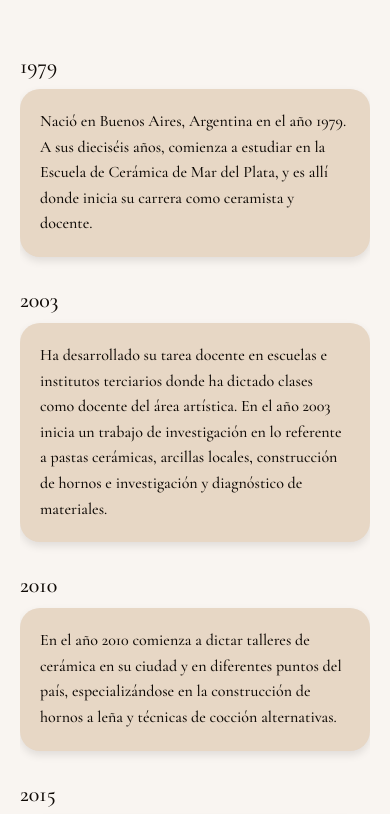
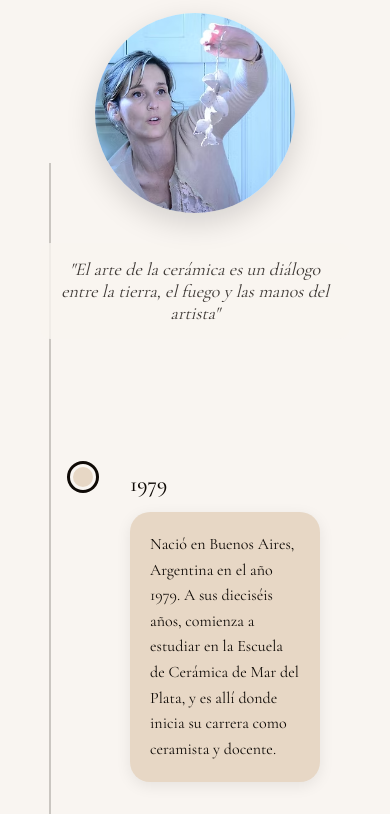
Before and after one commit to RenzoMaggi16/maria_laura_galeotti, a plain HTML site: page asstes/sections/html/bio.html in a window 390 px wide. Shown: the part 186-1000 px from the top of the page. Drawn offline with nearby package versions, Linux system fonts and the light colour scheme.

Commit message:
cambios bio

```diff
--- a/asstes/sections/html/bio.html
+++ b/asstes/sections/html/bio.html
@@ -11,6 +11,8 @@
     <!-- Estilos CSS -->
     <link rel="stylesheet" href="../../style.css">
     <link rel="stylesheet" href="../styles/bio.css">
+    <!-- Font Awesome para iconos -->
+    <link rel="stylesheet" href="https://cdnjs.cloudflare.com/ajax/libs/font-awesome/6.4.0/css/all.min.css">
 </head>
 <body>
     <nav>
@@ -24,15 +26,21 @@
 
     <main id="main-content">
         <div class="container">
-            <div class="title-container">
+            <div class="title-container fade-in">
                 <h1 class="bio-title">Bio</h1>
             </div>
-            <!-- Diseño alternado con imagen central -->
-            <div class="bio-layout">
-                <div class="bio-image-container">
 
+            <div class="bio-timeline">
+                <div class="timeline-line"></div>
+
+                <div class="bio-intro fade-in">
+                    <div class="bio-image-wrapper">
+                        <img src="../../images/BIO1.png" class="profile-image" alt="Maria Laura Galeotti">
+                    </div>
+                    <p class="bio-quote">"El arte de la cerámica es un diálogo entre la tierra, el fuego y las manos del artista"</p>
                 </div>
-                <div id="bio-blocks" class="bio-blocks"></div>
+
+                <div id="bio-entries" class="bio-entries"></div>
             </div>
         </div>
     </main>
@@ -49,8 +57,8 @@
             </div>
             <div class="footer-contact">
                 <div class="social-buttons">
-                    <a href="https://www.instagram.com/lauragaleotti_ceramica/" class="btn">Instagram</a>
-                    <a href="https://www.youtube.com/@tallerhuellasenelbarro/featured" class="btn">Youtube</a>
+                    <a href="https://www.instagram.com/lauragaleotti_ceramica/" class="btn"><i class="fab fa-instagram"></i> Instagram</a>
+                    <a href="https://www.youtube.com/@tallerhuellasenelbarro/featured" class="btn"><i class="fab fa-youtube"></i> Youtube</a>
                 </div>
                 <div class="email">marialauragaleotti@gmail.com</div>
             </div>
--- a/asstes/sections/scripts/bio.js
+++ b/asstes/sections/scripts/bio.js
@@ -50,23 +50,21 @@ const bioData = [
   }
 ];
 
-function renderBioBlocks() {
-  const bioBlocks = document.getElementById('bio-blocks');
-  if (!bioBlocks) return;
+function renderBioEntries() {
+  const bioEntries = document.getElementById('bio-entries');
+  if (!bioEntries) return;
 
   // Limpiar el contenedor
-  bioBlocks.innerHTML = '';
+  bioEntries.innerHTML = '';
 
+  // Renderizar todas las entradas biográficas
   bioData.forEach((item, index) => {
     const entry = document.createElement('div');
     entry.className = 'bio-entry';
+    entry.setAttribute('data-year', item.year);
 
-    // Alternar entre izquierda y derecha
-    if (index % 2 === 0) {
-      entry.classList.add('left');
-    } else {
-      entry.classList.add('right');
-    }
+    const content = document.createElement('div');
+    content.className = 'bio-content';
 
     const yearElement = document.createElement('h3');
     yearElement.className = 'bio-year';
@@ -76,12 +74,33 @@ function renderBioBlocks() {
     textElement.className = 'bio-text';
     textElement.textContent = item.text;
 
-    entry.appendChild(yearElement);
-    entry.appendChild(textElement);
-    bioBlocks.appendChild(entry);
+    content.appendChild(yearElement);
+    content.appendChild(textElement);
+    entry.appendChild(content);
+    bioEntries.appendChild(entry);
+  });
+
+  // Iniciar las animaciones al hacer scroll
+  checkVisibility();
+}
+
+// Función para verificar la visibilidad de los elementos y aplicar animaciones
+function checkVisibility() {
+  const bioEntries = document.querySelectorAll('.bio-entry');
+  const windowHeight = window.innerHeight;
+
+  bioEntries.forEach(entry => {
+    const entryTop = entry.getBoundingClientRect().top;
+
+    if (entryTop < windowHeight * 0.85) {
+      entry.classList.add('visible');
+    }
   });
 }
 
 document.addEventListener('DOMContentLoaded', () => {
-  renderBioBlocks();
+  renderBioEntries();
+
+  // Añadir evento de scroll para las animaciones
+  window.addEventListener('scroll', checkVisibility);
 });
--- a/asstes/sections/styles/bio.css
+++ b/asstes/sections/styles/bio.css
@@ -19,7 +19,13 @@ body {
 /* Navegación */
 nav {
     padding: 20px 0;
-    opacity: 1; /* Sin animación */
+    opacity: 0;
+    animation: fadeIn 0.8s ease forwards;
+}
+
+@keyframes fadeIn {
+    from { opacity: 0; transform: translateY(-20px); }
+    to { opacity: 1; transform: translateY(0); }
 }
 
 nav ul {
@@ -36,11 +42,23 @@ nav a {
     text-decoration: none;
     color: #0F0A06;
     font-size: 16px;
-    transition: opacity 0.3s ease;
+    transition: all 0.3s ease;
+    position: relative;
 }
 
-nav a:hover {
-    opacity: 0.7;
+nav a::after {
+    content: '';
+    position: absolute;
+    width: 0;
+    height: 2px;
+    bottom: -5px;
+    left: 0;
+    background-color: #0F0A06;
+    transition: width 0.3s ease;
+}
+
+nav a:hover::after {
+    width: 100%;
 }
 
 /* Contenido principal */
@@ -54,7 +72,7 @@ main {
     display: flex;
     justify-content: center;
     align-items: center;
-    margin-bottom: 40px;
+    margin-bottom: 60px;
 }
 
 .bio-title {
@@ -63,37 +81,136 @@ main {
     font-weight: 400;
     text-align: center;
     margin: 0;
+    position: relative;
 }
 
-/* Nuevo diseño de biografía con imagen */
-.bio-container {
+.bio-title::after {
+    content: '';
+    position: absolute;
+    width: 60px;
+    height: 3px;
+    background-color: #0F0A06;
+    bottom: -15px;
+    left: 50%;
+    transform: translateX(-50%);
+}
+
+/* Nuevo diseño de timeline */
+.bio-timeline {
+    position: relative;
+    padding: 20px 0;
+    max-width: 1000px;
+    margin: 0 auto;
+}
+
+.timeline-line {
+    position: absolute;
+    top: 150px; /* Modificado para que empiece más abajo */
+    bottom: 0;
+    left: 50%;
+    width: 2px;
+    background-color: rgba(15, 10, 6, 0.2);
+    transform: translateX(-50%);
+}
+
+.bio-intro {
+    text-align: center;
+    margin-bottom: 80px;
+    position: relative;
+    z-index: 2;
+    padding-bottom: 30px; /* Añadido espacio adicional abajo */
+}
+
+.bio-image-wrapper {
+    position: relative;
+    width: 300px;
+    height: 300px;
+    margin: -30px auto 30px; /* Margen negativo arriba para subir la imagen */
+    overflow: hidden;
+    border-radius: 50%;
+    box-shadow: 0 10px 30px rgba(0, 0, 0, 0.15);
+    z-index: 3; /* Mayor z-index para asegurar que esté por encima */
+}
+
+.profile-image {
+    width: 100%;
+    height: 100%;
+    object-fit: cover;
+    transition: transform 0.5s ease;
+}
+
+.bio-image-wrapper:hover .profile-image {
+    transform: scale(1.05);
+}
+
+.bio-quote {
+    font-family: 'Cormorant Garamond', serif;
+    font-size: 22px;
+    font-style: italic;
+    max-width: 600px;
+    margin: 0 auto;
+    color: #0F0A06;
+    opacity: 0.8;
+    background-color: #F9F5F1; /* Fondo para evitar que se vea la línea */
+    padding: 15px 20px;
+    border-radius: 10px;
+    position: relative;
+    z-index: 2;
+}
+
+.bio-entries {
+    position: relative;
+}
+
+.bio-entry {
     display: flex;
-    gap: 40px;
-    margin-bottom: 60px;
+    margin-bottom: 80px;
+    position: relative;
+    opacity: 0;
+    transform: translateY(30px);
+    transition: opacity 0.8s ease, transform 0.8s ease;
+}
+
+.bio-entry.visible {
+    opacity: 1;
+    transform: translateY(0);
+}
+
+.bio-entry:nth-child(odd) {
+    flex-direction: row;
+    padding-right: 50%;
+    text-align: right;
+}
+
+.bio-entry:nth-child(even) {
+    flex-direction: row-reverse;
+    padding-left: 50%;
+    text-align: left;
+}
+
+.bio-entry::before {
+    content: '';
+    position: absolute;
+    width: 20px;
+    height: 20px;
+    background-color: #E7D7C5;
+    border-radius: 50%;
+    top: 15px;
+    left: 50%;
+    transform: translateX(-50%);
+    border: 3px solid #F9F5F1;
+    box-shadow: 0 0 0 3px #0F0A06;
+    z-index: 1;
+    transition: background-color 0.3s ease;
+}
+
+.bio-entry:hover::before {
+    background-color: #0F0A06;
 }
 
 .bio-content {
-    flex: 3;
-}
-
-.bio-image {
-    flex: 2;
-    display: flex;
-    justify-content: center;
-    align-items: flex-start;
-    position: sticky;
-    top: 100px;
-}
-
-.profile-image {
-    max-width: 100%;
-    height: auto;
-    border-radius: 10px;
-    box-shadow: 0 10px 20px rgba(0, 0, 0, 0.1);
-}
-
-.bio-entry {
-    margin-bottom: 30px;
+    padding: 0 30px;
+    width: 100%;
 }
 
 .bio-year {
@@ -101,26 +218,60 @@ main {
     font-size: 28px;
     font-weight: 500;
     color: #0F0A06;
-    margin-bottom: 10px;
+    margin-bottom: 15px;
+    position: relative;
+    display: inline-block;
+}
+
+.bio-entry:nth-child(odd) .bio-year::after {
+    content: '';
+    position: absolute;
+    width: 40px;
+    height: 2px;
+    background-color: #0F0A06;
+    top: 50%;
+    right: -50px;
+}
+
+.bio-entry:nth-child(even) .bio-year::before {
+    content: '';
+    position: absolute;
+    width: 40px;
+    height: 2px;
+    background-color: #0F0A06;
+    top: 50%;
+    left: -50px;
 }
 
 .bio-text {
     font-family: 'Cormorant Garamond', serif;
-    font-size: 18px;
+    font-size: 20px;
     line-height: 1.6;
     background-color: #E7D7C5;
     color: #0F0A06;
     padding: 30px;
     border-radius: 20px;
-    box-shadow: 0 4px 8px rgba(0, 0, 0, 0.1);
-    margin-bottom: 20px;
+    box-shadow: 0 4px 15px rgba(0, 0, 0, 0.08);
+    transition: transform 0.3s ease, box-shadow 0.3s ease;
+}
+
+.bio-text:hover {
+    transform: translateY(-5px);
+    box-shadow: 0 8px 25px rgba(0, 0, 0, 0.12);
+}
+
+/* Animaciones */
+.fade-in {
+    opacity: 0;
+    animation: fadeIn 1s ease forwards;
+    animation-delay: 0.3s;
 }
 
 /* Footer */
 footer {
     padding: 40px 0;
     border-top: 1px solid rgba(15, 10, 6, 0.1);
-    opacity: 1; /* Sin animación */
+    margin-top: 60px;
 }
 
 .footer-container {
@@ -177,14 +328,18 @@ footer a:hover {
     border: none;
     border-radius: 20px;
     cursor: pointer;
-    transition: opacity 0.3s ease;
+    transition: all 0.3s ease;
     text-decoration: none;
-    display: inline-block;
+    display: inline-flex;
+    align-items: center;
+    gap: 8px;
     font-size: 14px;
 }
 
 .btn:hover {
-    opacity: 0.9;
+    background-color: #2a2520;
+    transform: translateY(-2px);
+    box-shadow: 0 4px 8px rgba(0, 0, 0, 0.1);
 }
 
 .email {
@@ -193,29 +348,80 @@ footer a:hover {
 }
 
 /* Responsive */
+@media (max-width: 992px) {
+    .bio-timeline {
+        padding: 0 20px;
+    }
+
+    .timeline-line {
+        left: 30px;
+    }
+
+    .bio-entry:nth-child(odd),
+    .bio-entry:nth-child(even) {
+        flex-direction: row;
+        padding-right: 0;
+        padding-left: 60px;
+        text-align: left;
+    }
+
+    .bio-entry::before {
+        left: 30px;
+        transform: none;
+    }
+
+    .bio-entry:nth-child(odd) .bio-year::after {
+        display: none;
+    }
+
+    .bio-entry:nth-child(even) .bio-year::before {
+        width: 20px;
+        left: -30px;
+    }
+}
+
 @media (max-width: 768px) {
     .bio-title {
         font-size: 60px;
     }
 
-    .bio-container {
-        flex-direction: column-reverse;
+    .bio-image-wrapper {
+        width: 250px;
+        height: 250px;
     }
 
-    .bio-image {
-        position: relative;
-        top: 0;
-        margin-bottom: 30px;
+    .bio-quote {
+        font-size: 18px;
     }
 
-    .profile-image {
-        max-width: 80%;
+    nav ul {
+        gap: 20px;
+    }
+
+    .footer-container {
+        flex-direction: column;
+        align-items: center;
+        gap: 30px;
+    }
+
+    .footer-links,
+    .footer-contact {
+        text-align: center;
+    }
+
+    .footer-contact {
+        align-items: center;
     }
 }
 
 @media (max-width: 480px) {
     .bio-title {
         font-size: 40px;
+    }
+
+    .bio-image-wrapper {
+        width: 200px;
+        height: 200px;
     }
 
     .bio-year {
@@ -238,120 +444,3 @@ footer a:hover {
         gap: 10px;
     }
 }
-
-/* Diseño alternado con imagen central */
-.bio-layout {
-    position: relative;
-    margin-bottom: 60px;
-    overflow: hidden;
-}
-
-.bio-image-container {
-    position: sticky;
-    top: 100px;
-    width: 300px;
-    margin: 0 auto;
-    z-index: 1;
-    text-align: center;
-}
-
-.profile-image {
-    max-width: 100%;
-    height: auto;
-    border-radius: 10px;
-    box-shadow: 0 10px 20px rgba(0, 0, 0, 0.1);
-}
-
-.bio-blocks {
-    position: relative;
-    width: 100%;
-    max-width: 1000px;
-    margin: 0 auto;
-}
-
-.bio-entry {
-    width: 45%;
-    margin-bottom: 30px;
-    position: relative;
-    clear: both;
-}
-
-.bio-entry.left {
-    float: left;
-    text-align: center;
-    padding-right: 30px;
-}
-
-.bio-entry.right {
-    float: right;
-    text-align: center;
-    padding-left: 30px;
-}
-
-.bio-year {
-    font-family: 'Cormorant Garamond', serif;
-    font-size: 28px;
-    font-weight: 500;
-    color: #0F0A06;
-    margin-bottom: 10px;
-}
-
-.bio-text {
-    font-family: 'Cormorant Garamond', serif;
-    font-size: 18px;
-    font-weight: 500;
-    line-height: 1.6;
-    background-color: #E7D7C5;
-    color: #0F0A06;
-    padding: 30px;
-    border-radius: 20px;
-    box-shadow: 0 4px 8px rgba(0, 0, 0, 0.1);
-}
-
-/* Responsive para el diseño alternado */
-@media (max-width: 768px) {
-    .bio-entry {
-        width: 100%;
-        float: none;
-        text-align: left;
-        padding: 0;
-    }
-
-    .bio-entry.left, .bio-entry.right {
-        float: none;
-        text-align: left;
-        padding: 0;
-    }
-
-    .bio-image-container {
-        position: relative;
-        top: 0;
-        margin: 30px auto;
-    }
-}
-
-@media (max-width: 480px) {
-    .bio-title {
-        font-size: 40px;
-    }
-
-    .bio-year {
-        font-size: 22px;
-    }
-
-    .bio-text {
-        font-size: 16px;
-        padding: 20px;
-    }
-
-    nav ul {
-        gap: 15px;
-        flex-wrap: wrap;
-        justify-content: center;
-    }
-
-    .social-buttons {
-        flex-direction: column;
-        gap: 10px;
-    }
-}
```
Also changed, not shown: asstes/images/BIO1.png (added).
